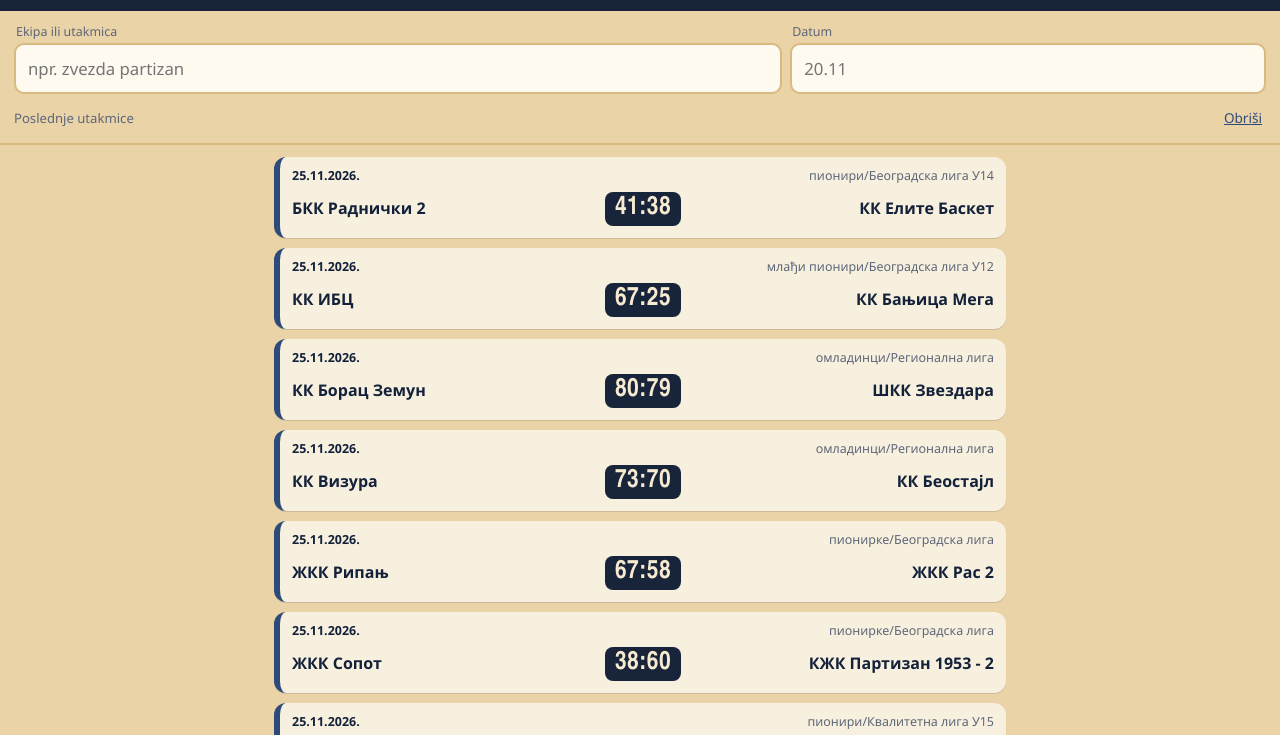
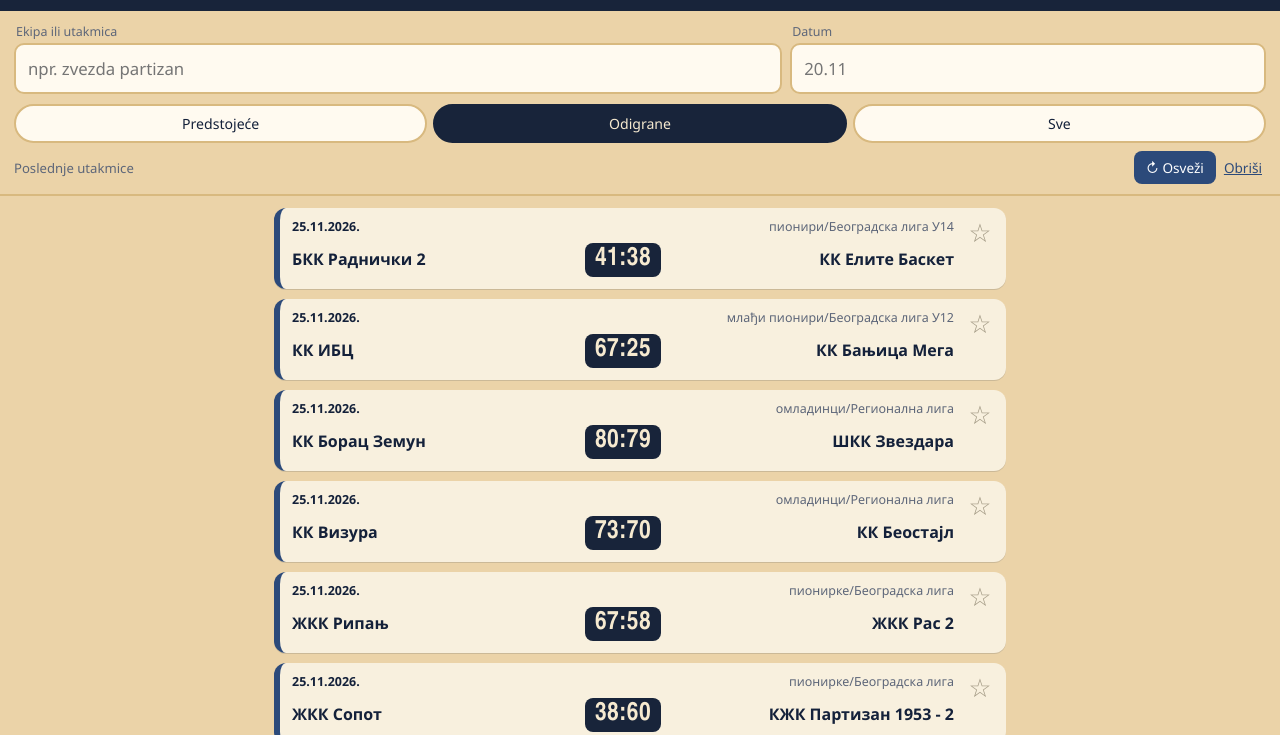
Before and after one commit to Lukan9/ksb-utakmice, a plain HTML site: page index.html in a window 1280 px wide. Shown: the part 64-799 px from the top of the page. Drawn offline with Linux system fonts and the light colour scheme.

Commit message:
Implement tabs for match display modes
Added tab buttons for upcoming, played, and all matches, along with associated styles and functionality.

```diff
--- a/index.html
+++ b/index.html
@@ -64,6 +64,37 @@
   }
   button.clear:focus-visible { outline: 3px solid var(--key); border-radius: 4px; }
 
+  .tabs { display: flex; gap: 6px; margin-top: 10px; }
+  button.tab {
+    flex: 1; font: inherit; font-size: .88rem; padding: 8px 6px; cursor: pointer;
+    border-radius: 999px; border: 2px solid var(--maple-dark);
+    background: #fffaf0; color: var(--ink);
+  }
+  button.tab[aria-pressed="true"] { background: var(--night); color: #f6ead0; border-color: var(--night); }
+  button.tab:focus-visible { outline: 3px solid var(--key); outline-offset: 2px; }
+  .score.soon { background: var(--ball); color: #fff; font-size: 1.05rem; padding: 4px 9px; }
+
+  .actions { display: flex; align-items: center; gap: 4px; }
+  button.refresh {
+    font: inherit; font-size: .85rem; color: #fff; background: var(--key);
+    border: 0; border-radius: 8px; padding: 7px 12px; cursor: pointer;
+  }
+  button.refresh:active { opacity: .8; }
+  button.refresh:disabled { opacity: .6; }
+  button.refresh:focus-visible { outline: 3px solid var(--ink); outline-offset: 2px; }
+
+  li.item { position: relative; }
+  li.item a.match { padding-right: 52px; }
+  button.star {
+    position: absolute; top: 4px; right: 4px;
+    width: 44px; height: 44px; border: 0; background: none;
+    font-size: 1.6rem; line-height: 1; color: #a39a85; cursor: pointer;
+    display: flex; align-items: center; justify-content: center;
+  }
+  button.star.on { color: #e0a400; }
+  button.star:focus-visible { outline: 3px solid var(--key); border-radius: 8px; }
+  li.item.fav a.match { background: #fbf3d9; }
+
   main { padding: 12px 14px 40px; max-width: 760px; margin: 0 auto; }
   .list { list-style: none; margin: 0; padding: 0; display: grid; gap: 10px; }
   a.match {
@@ -112,9 +143,17 @@
       <input id="d" type="text" inputmode="decimal" placeholder="20.11" autocomplete="off">
     </div>
   </div>
+  <div class="tabs" role="group" aria-label="Prikaz utakmica">
+    <button class="tab" type="button" data-mode="upcoming" aria-pressed="false">Predstojeće</button>
+    <button class="tab" type="button" data-mode="played" aria-pressed="false">Odigrane</button>
+    <button class="tab" type="button" data-mode="all" aria-pressed="false">Sve</button>
+  </div>
   <div class="meta">
     <span id="count"></span>
-    <button class="clear" id="clear" type="button">Obriši</button>
+    <div class="actions">
+      <button class="refresh" id="refresh" type="button">↻ Osveži</button>
+      <button class="clear" id="clear" type="button">Obriši</button>
+    </div>
   </div>
 </div>
 
@@ -151,6 +190,22 @@
   }
 
   var all = [];
+  var mode = null;   // "upcoming" | "played" | "all"; null = automatski izbor
+  function todayIso() {
+    var n = new Date();
+    return n.getFullYear() + "-" + String(n.getMonth() + 1).padStart(2, "0") + "-" + String(n.getDate()).padStart(2, "0");
+  }
+  function hasScore(m) {
+    return m.home_score !== null && m.home_score !== undefined && m.home_score !== "" &&
+           m.away_score !== null && m.away_score !== undefined && m.away_score !== "";
+  }
+  function isUpcoming(m) { return !hasScore(m) && m.date >= todayIso(); }
+  var FAV_KEY = "ksb-fav";
+  var favs = {};
+  try { favs = JSON.parse(localStorage.getItem(FAV_KEY) || "{}") || {}; } catch (e) { favs = {}; }
+  function saveFavs() {
+    try { localStorage.setItem(FAV_KEY, JSON.stringify(favs)); } catch (e) {}
+  }
   var $q = document.getElementById("q");
   var $d = document.getElementById("d");
   var $list = document.getElementById("list");
@@ -170,23 +225,35 @@
   }
 
   function card(m) {
-    var hasScore = m.home_score !== null && m.home_score !== "" && m.away_score !== null && m.away_score !== "";
-    var a = el("a", "match" + (hasScore ? "" : " pending"));
+    var scored = hasScore(m);
+    var soon = isUpcoming(m);
+    var a = el("a", "match" + (scored ? "" : " pending"));
     a.href = m.url;
     a.target = "_blank";
     a.rel = "noopener";
     var top = el("div", "top");
-    top.appendChild(el("span", "when", fmtDate(m.date)));
+    top.appendChild(el("span", "when", fmtDate(m.date) + (m.time ? " · " + m.time : "")));
     top.appendChild(el("span", "", m.competition));
     var teams = el("div", "teams");
     teams.appendChild(el("span", "team", m.home));
-    teams.appendChild(el("span", "score" + (hasScore ? "" : " none"),
-      hasScore ? m.home_score + ":" + m.away_score : "bez rezultata"));
+    teams.appendChild(el("span", "score" + (scored ? "" : (soon ? " soon" : " none")),
+      scored ? m.home_score + ":" + m.away_score : (soon ? (m.time || "uskoro") : "bez rezultata")));
     teams.appendChild(el("span", "team away", m.away));
     a.appendChild(top);
     a.appendChild(teams);
-    var li = el("li");
+    var isFav = !!favs[m.id];
+    var li = el("li", "item" + (isFav ? " fav" : ""));
     li.appendChild(a);
+    var star = el("button", "star" + (isFav ? " on" : ""), isFav ? "★" : "☆");
+    star.type = "button";
+    star.setAttribute("aria-label", isFav ? "Ukloni iz omiljenih" : "Dodaj u omiljene");
+    star.setAttribute("aria-pressed", isFav ? "true" : "false");
+    star.addEventListener("click", function () {
+      if (favs[m.id]) delete favs[m.id]; else favs[m.id] = 1;
+      saveFavs();
+      render();
+    });
+    li.appendChild(star);
     return li;
   }
 
@@ -203,7 +270,15 @@
     });
     var searching = tokens.length > 0 || date !== null || $d.value.trim() !== "";
 
+    var hasUpcoming = all.some(isUpcoming);
+    var activeMode = mode || (hasUpcoming ? "upcoming" : "played");
+    Array.prototype.forEach.call(document.querySelectorAll("button.tab"), function (b) {
+      b.setAttribute("aria-pressed", b.getAttribute("data-mode") === activeMode ? "true" : "false");
+    });
+
     var res = all.filter(function (m) {
+      if (activeMode === "upcoming" && !isUpcoming(m)) return false;
+      if (activeMode === "played" && isUpcoming(m)) return false;
       if (date) {
         var p = m.date.split("-");
         if (parseInt(p[2], 10) !== date.d || parseInt(p[1], 10) !== date.m) return false;
@@ -214,6 +289,16 @@
         for (var i = 0; i < tokens.length; i++) if (hay.indexOf(tokens[i]) === -1) return false;
       }
       return true;
+    });
+
+    function key(m) { return m.date + " " + (m.time || "99:99"); }
+    res = res.slice().sort(function (a, b) {
+      var fa = favs[a.id] ? 1 : 0, fb = favs[b.id] ? 1 : 0;
+      if (fa !== fb) return fb - fa;                       // omiljene prve
+      var ua = isUpcoming(a), ub = isUpcoming(b);
+      if (ua !== ub) return ua ? -1 : 1;                   // predstojeće pre odigranih
+      if (ua) return key(a) < key(b) ? -1 : key(a) > key(b) ? 1 : 0;   // predstojeće: najbliže prve
+      return key(a) < key(b) ? 1 : key(a) > key(b) ? -1 : 0;           // odigrane: najnovije prve
     });
 
     var LIMIT = searching ? 100 : 30;
@@ -229,18 +314,25 @@
     } else if (!shown.length) {
       $count.textContent = "0 rezultata";
       $state.innerHTML = "";
-      $state.appendChild(el("strong", "", "Nema podudaranja"));
-      $state.appendChild(document.createTextNode("Probaj samo deo naziva (npr. „zvezda“) ili drugi datum (npr. 20.11)."));
+      if (activeMode === "upcoming" && !searching) {
+        $state.appendChild(el("strong", "", "Nema predstojećih utakmica u podacima"));
+        $state.appendChild(document.createTextNode("Tapni „Sve“ ili „Odigrane“. Raspored se dodaje kad ga KSB objavi."));
+      } else {
+        $state.appendChild(el("strong", "", "Nema podudaranja"));
+        $state.appendChild(document.createTextNode("Probaj samo deo naziva (npr. „zvezda“), drugi datum (npr. 20.11) ili drugi prikaz (Predstojeće / Odigrane / Sve)."));
+      }
     } else {
       $count.textContent = searching
         ? res.length + (res.length > LIMIT ? " rezultata (prikazano " + LIMIT + ")" : " rezultata")
-        : "Poslednje utakmice";
+        : (activeMode === "upcoming" ? "Predstojeće utakmice" : activeMode === "played" ? "Poslednje utakmice" : "Sve utakmice");
       $state.textContent = "";
     }
   }
 
-  function load() {
-    fetch("utakmice.json", { cache: "no-store" })
+  function load(manual) {
+    var $btn = document.getElementById("refresh");
+    if (manual) { $btn.disabled = true; $btn.textContent = "Osvežavam…"; }
+    fetch("utakmice.json?t=" + Date.now(), { cache: "no-store" })
       .then(function (r) { return r.json(); })
       .then(function (data) {
         all = (data.matches || []).slice().sort(function (a, b) {
@@ -255,10 +347,18 @@
         render();
       })
       .catch(function () {
-        $state.textContent = "Ne mogu da učitam podatke. Proveri internet vezu.";
+        if (!all.length) $state.textContent = "Ne mogu da učitam podatke. Proveri internet vezu.";
+        else $count.textContent = "Osvežavanje nije uspelo";
+      })
+      .then(function () {
+        $btn.disabled = false; $btn.textContent = "↻ Osveži";
       });
   }
 
+  Array.prototype.forEach.call(document.querySelectorAll("button.tab"), function (b) {
+    b.addEventListener("click", function () { mode = b.getAttribute("data-mode"); render(); });
+  });
+  document.getElementById("refresh").addEventListener("click", function () { load(true); });
   $q.addEventListener("input", render);
   $d.addEventListener("input", render);
   document.getElementById("clear").addEventListener("click", function () {
@@ -270,7 +370,7 @@
       navigator.serviceWorker.register("sw.js").catch(function () {});
     });
   }
-  load();
+  load(false);
 })();
 </script>
 </body>
```
